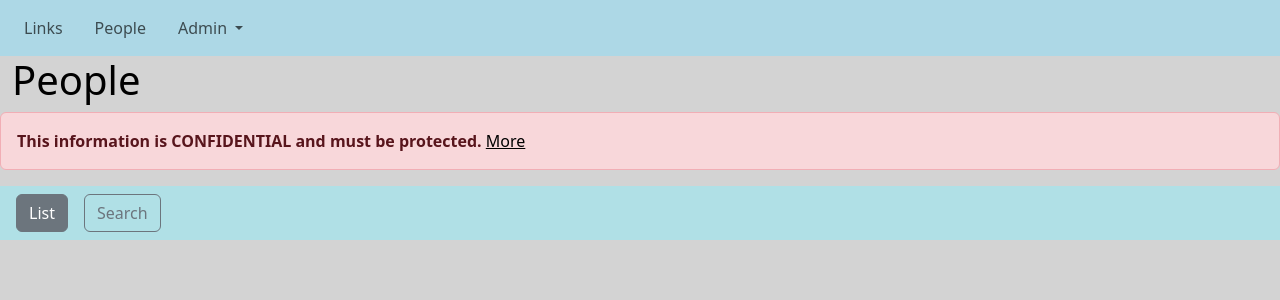
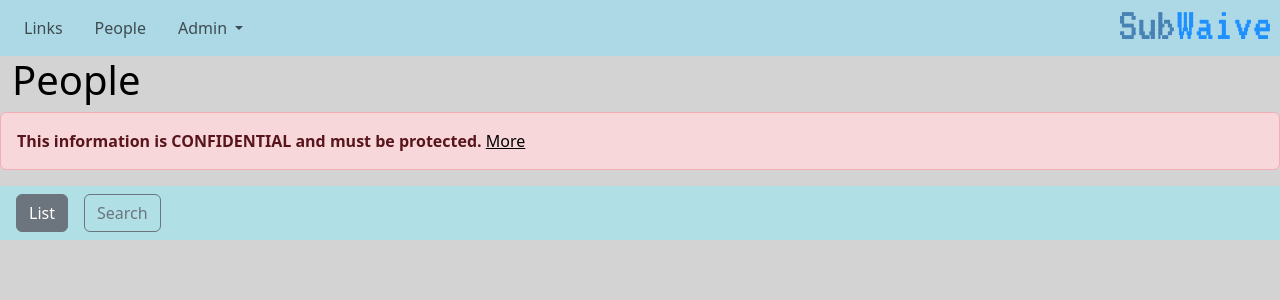
Before and after one commit to MakeFixHack/subwaive, a Django app: page /person/list/ in a window 1280 px wide. Shown: the top 300 px of the page. Run offline with Django 4.2, Linux system fonts and the light colour scheme; the visitor is signed in with stand-in values (Sample User, id 1); data that the repository does not hold is empty; parts of the project's set-up code (start-up, migrations or seed data) failed here and were passed over.

Commit message:
Add logo

```diff
--- a/subwaive/subwaive/templates/subwaive/base.html
+++ b/subwaive/subwaive/templates/subwaive/base.html
@@ -50,6 +50,11 @@
             button {
                 margin-right: 1em;
             }
+            #site-name {
+                position: fixed;
+                top: 5px;
+                right:5px;
+            }
         </style>
     </head>
     <body>
@@ -72,6 +77,8 @@
         </nav>
         <!-- /Navigation -->
 
+        <div id="site-name" class="float-end">{% include 'subwaive/img/SubWaive-wordmark.svg' %}</div>
+
         <div class="content">
 {% block content %}
 {% endblock %}
```
Also changed, not shown: subwaive/subwaive/templates/subwaive/img/SubWaive-wordmark.svg (added).
